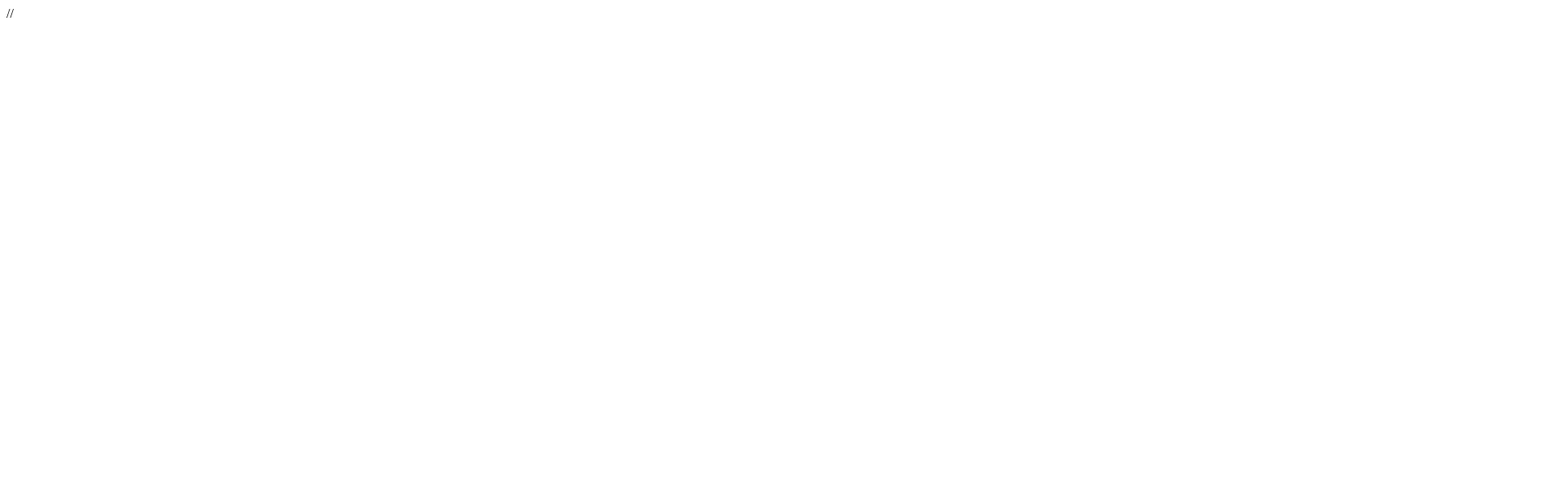
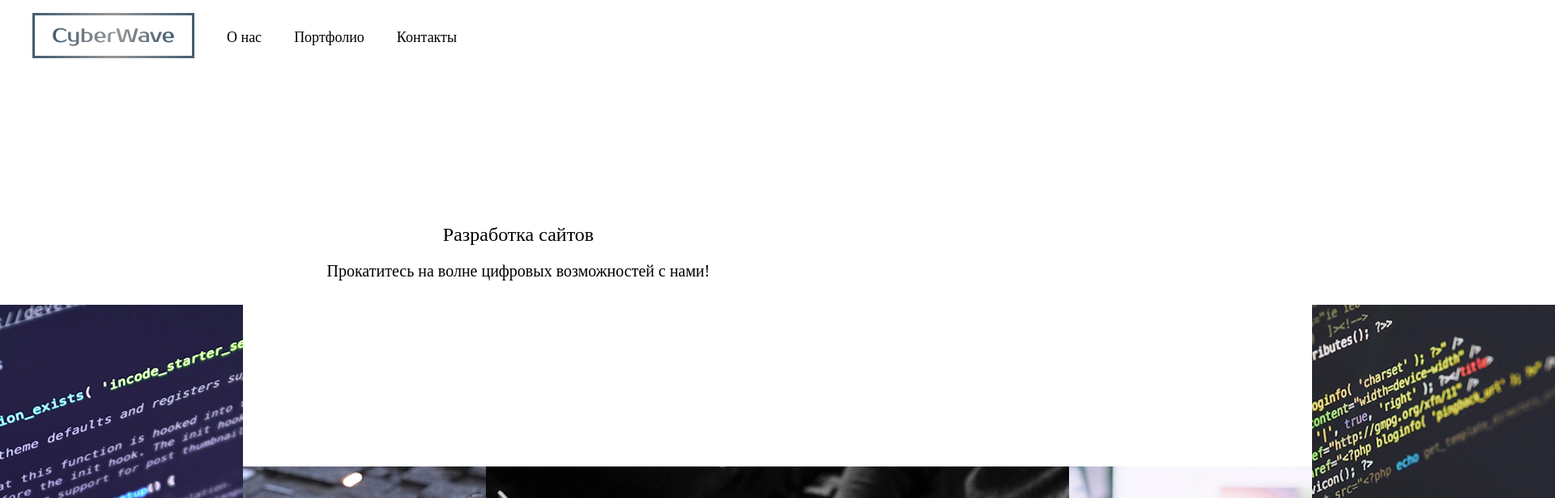
Before and after one commit to radoslavnaya-coder/cyberwave-site, a plain HTML site: page index.html in a window 1280 px wide. Shown: the top 616 px of the page at 81% size, 1920 px wide, since content can reach past the window. Drawn offline with Linux system fonts and the light colour scheme; a web font is replaced by a local one.

Commit message:
Add header

```diff
--- a/index.html
+++ b/index.html
@@ -1 +1,31 @@
-//
+<!DOCTYPE html>
+<html lang="en">
+  <head>
+    <meta charset="UTF-8" />
+    <meta name="viewport" content="width=device-width, initial-scale=1.0" />
+    <link rel="stylesheet" href="/main.css" />
+    <title>CyberWave</title>
+  </head>
+
+  <body>
+    <header class="container">
+      <nav>
+        <ul>
+          <li>
+            <img src="/img/logo.png" alt="CyberWave - создание сайтов" />
+          </li>
+          <li><a href=""> О нас</a></li>
+          <li><a href=""> Портфолио</a></li>
+          <li><a href=""> Контакты</a></li>
+        </ul>
+      </nav>
+    </header>
+    <section class="welcome-title">
+      <h1>Разработка сайтов</h1>
+      <p>Прокатитесь на волне цифровых возможностей с нами!</p>
+      <div class="welcome-title__images">
+        <img src="/img/welcome-title.jpg" />
+      </div>
+    </section>
+  </body>
+</html>
--- /dev/null
+++ b/main.css
@@ -0,0 +1,47 @@
+@import url("https://fonts.googleapis.com/css2?family=Manrope:wght@200..800&family=Prosto+One&display=swap");
+
+*,
+*::before,
+*::after {
+  box-sizing: border-box;
+}
+body {
+  margin: 0;
+  padding: 0;
+  font-family: "Prosto One";
+}
+a {
+  text-decoration: none;
+  color: black;
+}
+header {
+  ul {
+    display: flex;
+    align-items: center;
+    gap: 40px;
+    list-style-type: none;
+    li {
+        font-size: 18px;
+    }
+  }
+}
+.container {
+  max-width: 1600px;
+  margin: 0 auto;
+}
+.welcome-title {
+    margin-top: 200px;
+    h1 {
+        font-weight: 500;
+        text-align: center;
+    }
+    p {
+        max-width: 550px;
+        font-size: 20px;
+        text-align: center;
+        margin: 0 auto;
+    }
+}
+.welcome-title__images {
+    margin-top: 30px;
+}
```
Also changed, not shown: img/logo.png (added), img/welcome-title-3.jpg (added), img/welcome-title.jpg (added).
